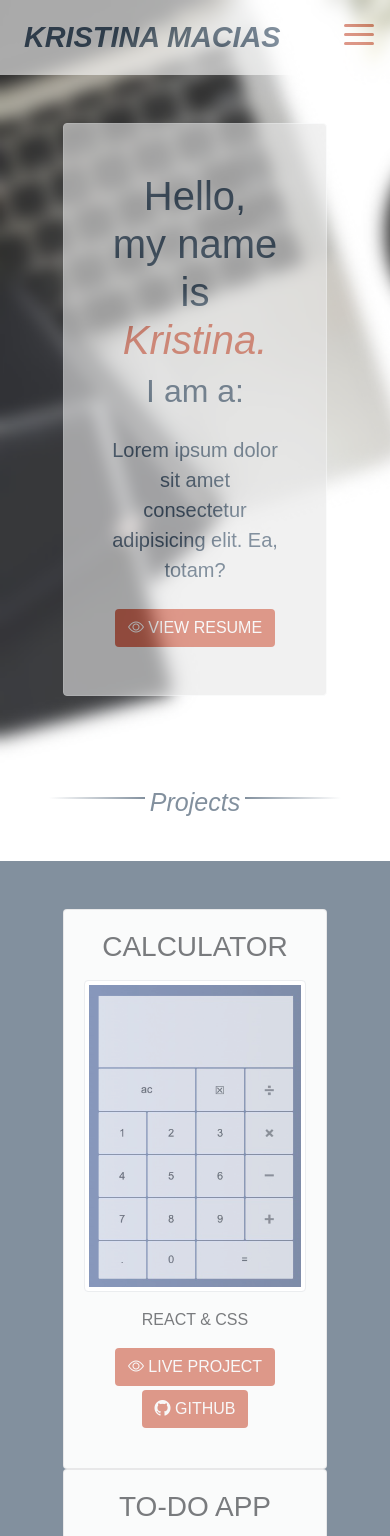
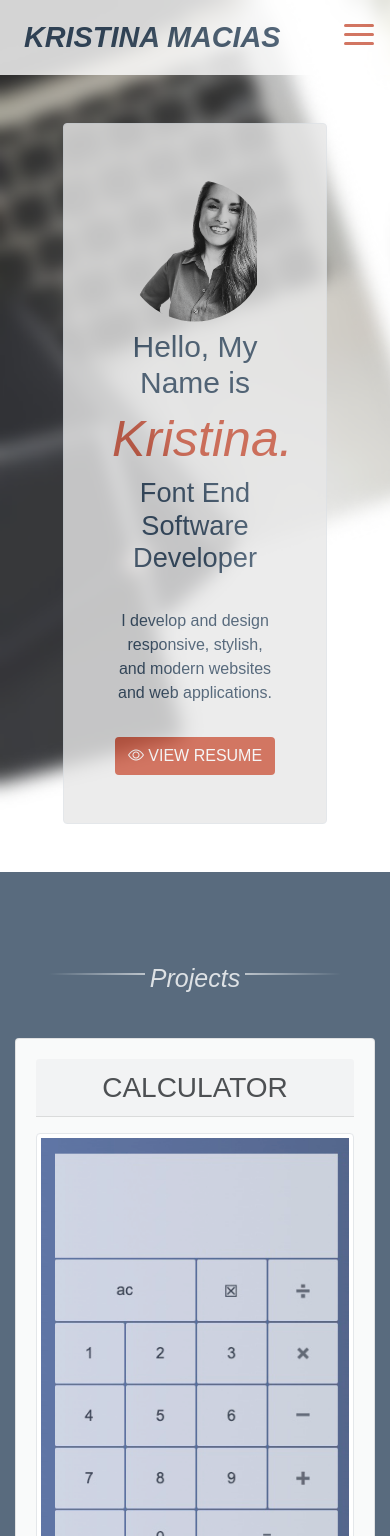
Before and after one commit to KristinaMacias/Portfolio, a plain HTML site: page index.html in a window 390 px wide. Shown: the top 1536 px of the page. Drawn offline with nearby package versions, Linux system fonts and the light colour scheme.

Commit message:
Updated About Me Section
The update includes CSS animation to titles, media queries and fixes to overall responsiveness throughout the website

```diff
--- a/index.html
+++ b/index.html
@@ -36,58 +36,78 @@
         </a>
         <div class="navbar-links">
           <ul>
-            <li><a href="#">Home</a></li>
-            <li><a href="#">About</a></li>
+            <li><a href="about-nav">About</a></li>
+            <li><a href="#">Projects</a></li>
             <li><a href="#">Contact</a></li>
           </ul>
         </div>
       </nav>
       <!-- About Section -->
       <div class="container">
+        <div class="d-md-flex align-items-center justify-content-between p-5">
+          <div class="p-5 rounded border text-center" id="about-p">
+            <img
+            class="img-fluid w-75 d-lg-none ml-5 mx-auto d-block"
+            src="images/kristina-nocrop-removebg-preview.png"
+            alt=""
+            id="kristina-hidden-img"
+          />
 
-        <div class="d-sm-flex align-items-center justify-content-between p-5">
-          <div class="p-5 rounded border border-light text-center" id="about-p">
-            <h1>
-              Hello, my name is
-              <span>Kristina.</span>
-            </h1>
-            <h2>I am a:</h2>
-            <p class="lead my-4">
-              Lorem ipsum dolor sit amet consectetur adipisicing elit. Ea, totam?
+            <h2 class="i-intro">
+              Hello, My Name is
+            </h2>
+            <h1><span class="i-name">Kristina.</span></h1>
+            <h1 class="hidden-header d-block d-md-none">Font End Software Developer</h1>
+            <div class="i-title mb-3">
+              <div class="i-title-wrapper">
+                <div class="i-title-item">Front End Web Developer</div>
+                <div class="i-title-item ">Hobby Musician</div>
+                <div class="i-title-item">Board Game Enthusiast</div>
+                <div class="i-title-item">Dog & Cat Mom</div>
+                <div class="i-title-item">Long Beach, CA</div>
+              </div>
+            </div>
+            <div class="desc">
+              <p>I develop and design responsive, stylish, and modern websites and web applications.
               </p>
-            <button class="btn" id="resume-btn">
+            </div>
+            <button class="btn text-nowrap mt-3" id="resume-btn">
               <i class="bi bi-eye"></i> View Resume
             </button>
           </div>
-          <div class="bg-light"></div>
+          <div>
+
+
             <img
-            class="img-fluid w-50 d-none d-md-block ml-5"
+              class="img-fluid d-none d-lg-block mx-5 w-100 mx-auto"
               src="images/kristina-nocrop-removebg-preview.png"
               alt=""
               id="kristina-img"
             />
           </div>
         </div>
-      <div class="divider"><span></span><span>Projects</span><span></span></div>
+      </div>
     </section>
 
 
     <!-- Projects -->
-    <section class="p-5" id="projects-div">
+    <section class="py-5" id="projects-div" data-target="about-nav">
+      <div class="divider"><span></span><span>Projects</span><span></span></div>
+
       <div class="container">
         <div class="row text-center justify-content-center">
-          <div class="col-md">
+          <div class="col-lg mb-3">
             <!-- Project 1 -->
-            <div class="card bg-light mb-2 h-100 ">
+            <div class="card bg-light mb-2 h-100">
               <div class="card-body text-center mb-2">
-                <h3 class="card-title mb-3">Calculator</h3>
+                <h3 class="card-header mb-3">Calculator</h3>
                 <img
                   class="img-thumbnail"
                   src="images/calculator.png"
                   alt=""
                 />
                 <p class="mt-3">React & CSS</p>
-                <a class="btn" href="#">
+                <a class="btn text-nowrap" href="#">
                   <i class="bi bi-eye"></i>
 
                   Live Project
@@ -101,11 +121,11 @@
               </div>
             </div>
           </div>
-          <div class="col-md">
+          <div class="col-lg mb-3">
             <!-- Project 2 -->
             <div class="card bg-light mb-2 h-100">
               <div class="card-body text-center">
-                <h3 class="card-title mb-3">To-Do App</h3>
+                <h3 class="card-header mb-3">To-Do App</h3>
                 <img
                   class="img-thumbnail"
                   src="images/comingsoon.jpg"
@@ -113,7 +133,7 @@
 
                 />
                 <p class="mt-3">React & Bootstrap (CRUD)</p>
-                <a class="btn" href="#">
+                <a class="btn text-nowrap" href="#">
                   <i class="bi bi-eye"></i>
 
                   Live Project
@@ -125,17 +145,18 @@
               </div>
             </div>
           </div>
-          <div class="col-md">
+          <div class="col-lg mb-3">
             <!-- Project 3 -->
             <div class="card bg-light mb-2 h-100">
               <div class="card-body text-center">
-                <h3 class="card-title mb-3">Tic-Tac-Toe</h3>
+                <h3 class="card-header mb-3">Tic-Tac-Toe</h3>
                 <img class="img-thumbnail" src="images/tic-tac-toe.png" alt="" />
                 <p class="mt-3">JavaScript, CSS & HTML</p>
-                <a class="btn" href="https://kristinamacias.github.io/Tic-Tac-Toe-JavaScript/">
+                <a class="btn text-nowrap" href="https://kristinamacias.github.io/Tic-Tac-Toe-JavaScript/">
                   <i class="bi bi-eye"></i>
                   Live Project
                 </a>
+
                 <a class="btn m-1" href="https://github.com/KristinaMacias/Tic-Tac-Toe-JavaScript">
                   <i class="bi bi-github"></i>
                   Github
@@ -144,7 +165,10 @@
             </div>
           </div>
         </div>
+
+
       </div>
+
     </section>
     <div class="divider"><span></span><span>Let's Connect</span><span></span></div>
 
@@ -153,11 +177,10 @@
       <div class="container">
         <form action="https://formsubmit.co/e88fe64e81bc8bcf3daf148cd21f6283" method="POST" class="p-5">
           <div class="form-group">
-            <label for="exampleFormControlInput1"></label>
             <input
               type="email"
+              name="email"
               class="form-control"
-              id="exampleFormControlInput1"
               placeholder="Email"
               required
             />
@@ -166,33 +189,35 @@
             <label for="exampleFormControlInput1"></label>
             <input
               type="text"
+              name="name"
               class="form-control"
               id="exampleFormControlInput1"
               placeholder="Name"
             />
           </div>
           <div class="form-group">
-            <label for="exampleFormControlTextarea1"></label>
             <textarea
+              type="text"
               class="form-control"
+              name="message"
               id="exampleFormControlTextarea1"
               rows="3"
               placeholder="Message"
               required
             ></textarea>
           </div>
+          <div class="col-md-12 text-center p-3">
             <button type="submit" class="btn text-center">Submit</button>
+          </div>
         </form>
       </div>
     </section>
 
     <!-- Footer -->
     <section class="footer p-4">
-      <div class="container">
       <div class="row text-center justify-content-center">
-          <a class="icon h1 mr-4" href="https://github.com/KristinaMaciasli"><i class="bi bi-github"></i> </a>
+        <a class="icon h1 mr-4" href="https://github.com/KristinaMacias"><i class="bi bi-github"></i> </a>
         <a class="icon h1 ml-4" href="https://www.linkedin.com/in/maciaskristina/"><i class="bi bi-linkedin"></i> </a>
-        </div>
       </div>
     </section>
   </body>
--- a/styles.css
+++ b/styles.css
@@ -16,7 +16,7 @@ body {
   align-items: center;
   background-color: white;
   color: #30475e;
-  opacity: 60%;
+  opacity: 80%;
 }
 
 .brand-title {
@@ -134,7 +134,56 @@ span {
 
 #about-p {
   background-color: #e8e8e8;
-  opacity: 60%;
+  opacity: 80%;
+}
+
+/* About Animation */
+
+.hidden-header {
+  font-size: 1.7rem;
+}
+.i-intro {
+  font-size: 30px;
+  font-weight: 300;
+}
+
+.i-name {
+  font-size: 50px;
+}
+.i-title {
+  height: 50px;
+  overflow: hidden;
+}
+
+.i-title-item {
+  text-transform: uppercase;
+  height: 50px;
+  font-size: 25px;
+  font-weight: bold;
+  color: #30475e;
+  align-items: center;
+  text-align: center;
+  /* display: flex; */
+}
+
+.i-title-wrapper {
+  height: 100%;
+  animation: move 9s ease-in-out infinite alternate;
+}
+
+@keyframes move {
+  25% {
+    transform: translateY(-50px);
+  }
+  50% {
+    transform: translateY(-100px);
+  }
+  75% {
+    transform: translateY(-150px);
+  }
+  100% {
+    transform: translateY(-200px);
+  }
 }
 
 #kristina-img {
@@ -142,13 +191,16 @@ span {
   height: fit-content;
 }
 
-/* About Animation */
-
+#kristina-hidden-img {
+  clip-path: circle(50% at 50% 50%);
+  height: fit-content;
+  opacity: none;
+}
 /* Projects Styling */
 
 #projects-div {
   background-color: #30475e;
-  opacity: 60%;
+  opacity: 80%;
 }
 
 .card {
@@ -158,19 +210,14 @@ span {
 
 /* Contact */
 #contact-form {
-  opacity: 60%;
+  opacity: 80%;
 }
 
 /* Footer  */
 
 .footer {
   background-color: #30475e;
-  opacity: 60%;
-}
-
-/* Divider */
-body {
-  background: white;
+  opacity: 80%;
 }
 
 .divider {
@@ -202,16 +249,16 @@ body {
     0 0,
     0 100%,
     from(transparent),
-    to(#30475e)
+    to(white)
   );
-  background-image: -webkit-linear-gradient(180deg, transparent, #30475e);
-  background-image: -moz-linear-gradient(180deg, transparent, #30475e);
-  background-image: -o-linear-gradient(180deg, transparent, #30475e);
-  background-image: linear-gradient(90deg, transparent, #30475e);
+  background-image: -webkit-linear-gradient(180deg, transparent, white);
+  background-image: -moz-linear-gradient(180deg, transparent, white);
+  background-image: -o-linear-gradient(180deg, transparent, white);
+  background-image: linear-gradient(90deg, transparent, white);
 }
 .divider span:nth-child(2) {
-  opacity: 60%;
-  color: #30475e;
+  opacity: 80%;
+  color: white;
   padding: 0px 5px;
   width: auto;
   white-space: nowrap;
@@ -223,11 +270,22 @@ body {
     linear,
     0 0,
     0 100%,
-    from(#30475e),
+    from(white),
     to(transparent)
   );
-  background-image: -webkit-linear-gradient(180deg, #30475e transparent);
-  background-image: -moz-linear-gradient(180deg, #30475e, transparent);
-  background-image: -o-linear-gradient(180deg, #30475e, transparent);
-  background-image: linear-gradient(90deg, #30475e, transparent);
+  background-image: -webkit-linear-gradient(180deg, white, transparent);
+  background-image: -moz-linear-gradient(180deg, white, transparent);
+  background-image: -o-linear-gradient(180deg, white, transparent);
+  background-image: linear-gradient(90deg, white, transparent);
 }
+
+/* Media Querries */
+
+@media screen and (max-width: 780px) {
+  .i-title-wrapper {
+    display: none;
+  }
+  .desc {
+    margin-top: -40px;
+  }
+}
```
Lines whose indentation alone changed are shown as unchanged.
